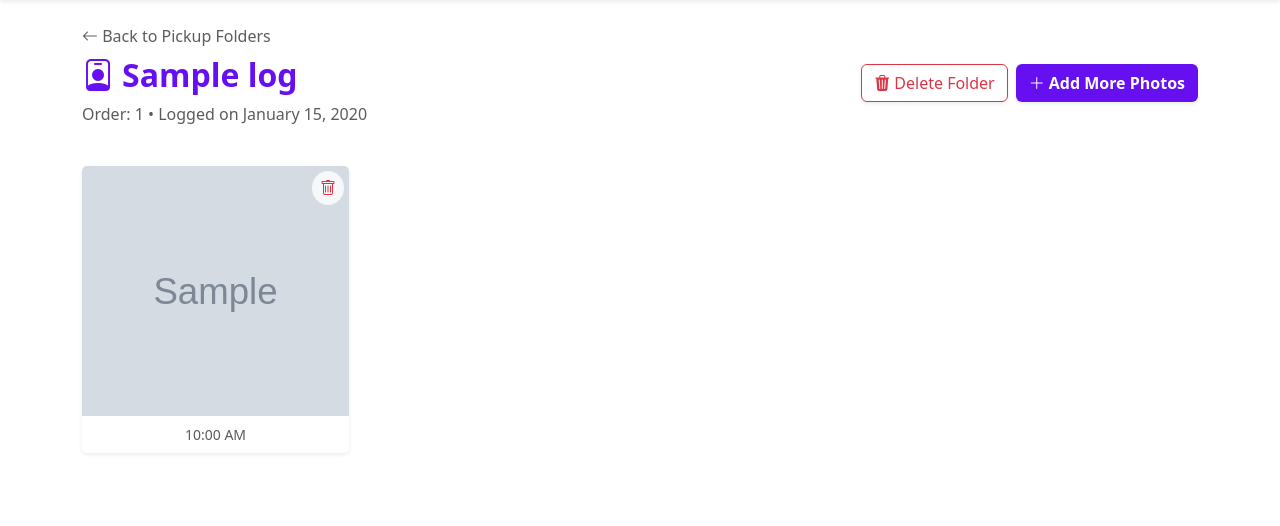
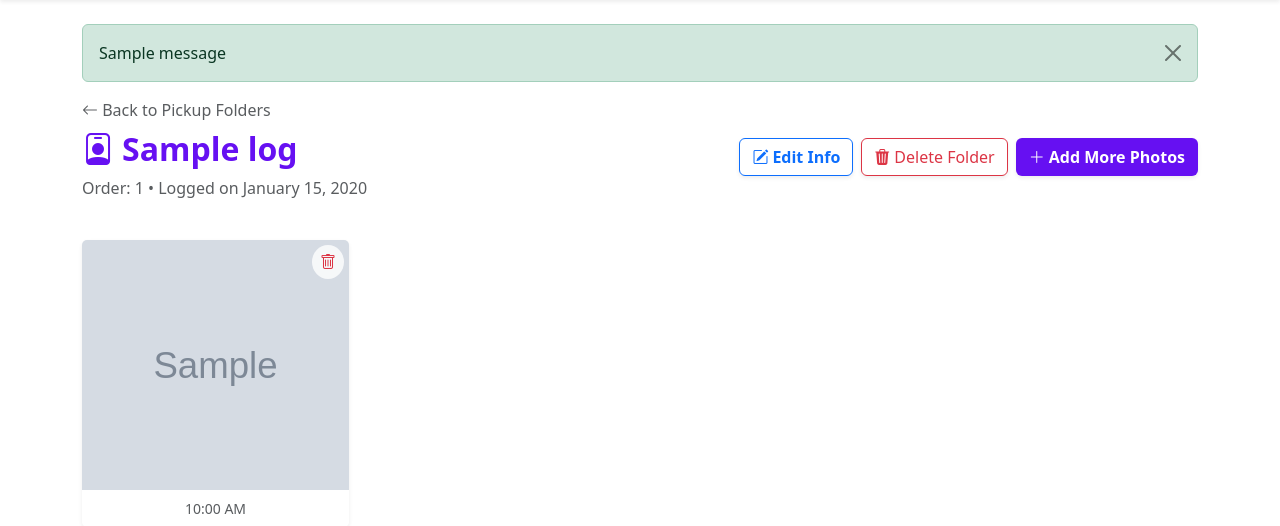
Before and after one commit to Samere1988/WHtool, a Django app: template core/templates/core/pickups/detail.html in a window 1280 px wide. Shown: the part 56-582 px from the top of the page. Run offline with Django 4.2, Linux system fonts and the light colour scheme; the template is opened without the code that fills it: most values are stand-ins (such as "Sample title", 1, 10 or a date in 2020); grey boxes marked "Sample" are stand-in pictures; one stand-in notice (Sample message) is shown.

Commit message:
Add edit modal to pickup photo detail

```diff
--- a/core/templates/core/pickups/detail.html
+++ b/core/templates/core/pickups/detail.html
@@ -38,6 +38,17 @@
     }
 </style>
 
+{% if messages %}
+<div class="mb-3">
+    {% for message in messages %}
+        <div class="alert alert-{{ message.tags }} alert-dismissible fade show" role="alert">
+            {{ message }}
+            <button type="button" class="btn-close" data-bs-dismiss="alert"></button>
+        </div>
+    {% endfor %}
+</div>
+{% endif %}
+
 <div class="d-flex justify-content-between align-items-center mb-4">
     <div>
         <a href="{% url 'pickup_photo_list' %}" class="text-decoration-none text-muted mb-2 d-inline-block">
@@ -48,6 +59,10 @@
     </div>
 
     <div class="d-flex gap-2">
+        <button type="button" class="btn btn-outline-primary shadow-sm fw-bold" data-bs-toggle="modal" data-bs-target="#editPickupLogModal">
+            <i class="bi bi-pencil-square me-1"></i>Edit Info
+        </button>
+
         <form action="{% url 'delete_pickup_photo_log' log.pk %}" method="POST" onsubmit="return confirm('WARNING: Delete this folder and ALL photos?');">
             {% csrf_token %}
             <button type="submit" class="btn btn-outline-danger shadow-sm">
@@ -84,6 +99,37 @@
         <p>No photos found for this pickup.</p>
     </div>
     {% endfor %}
+</div>
+
+<div class="modal fade" id="editPickupLogModal" tabindex="-1" aria-hidden="true">
+    <div class="modal-dialog modal-dialog-centered">
+        <div class="modal-content border-0 shadow">
+            <form method="post" action="{% url 'edit_pickup_photo_log' log.pk %}">
+                {% csrf_token %}
+                <div class="modal-header text-white" style="background-color: #6610f2;">
+                    <h5 class="modal-title fw-bold"><i class="bi bi-pencil-square me-2"></i>Edit Pickup Photo Info</h5>
+                    <button type="button" class="btn-close btn-close-white" data-bs-dismiss="modal"></button>
+                </div>
+                <div class="modal-body p-4">
+                    <label class="form-label fw-bold">Customer Name</label>
+                    <input type="text" name="customer_name" class="form-control form-control-lg mb-3" value="{{ log.customer_name }}" required>
+
+                    <label class="form-label fw-bold">Customer Code</label>
+                    <input type="text" name="customer_id" class="form-control form-control-lg mb-3" value="{{ log.customer_id|default:'' }}">
+
+                    <label class="form-label fw-bold">Order Number</label>
+                    <input type="text" name="order_number" class="form-control form-control-lg mb-3" value="{{ log.order_number }}" required>
+
+                    <label class="form-label fw-bold">Date Picked Up</label>
+                    <input type="date" name="date_picked_up" class="form-control form-control-lg" value="{{ log.date_picked_up|date:'Y-m-d' }}">
+                </div>
+                <div class="modal-footer border-0 pb-4">
+                    <button type="button" class="btn btn-secondary" data-bs-dismiss="modal">Cancel</button>
+                    <button type="submit" class="btn text-white fw-bold" style="background-color: #6610f2;">Save Changes</button>
+                </div>
+            </form>
+        </div>
+    </div>
 </div>
 
 <div class="modal fade" id="photoModal" tabindex="-1" aria-hidden="true">
```
